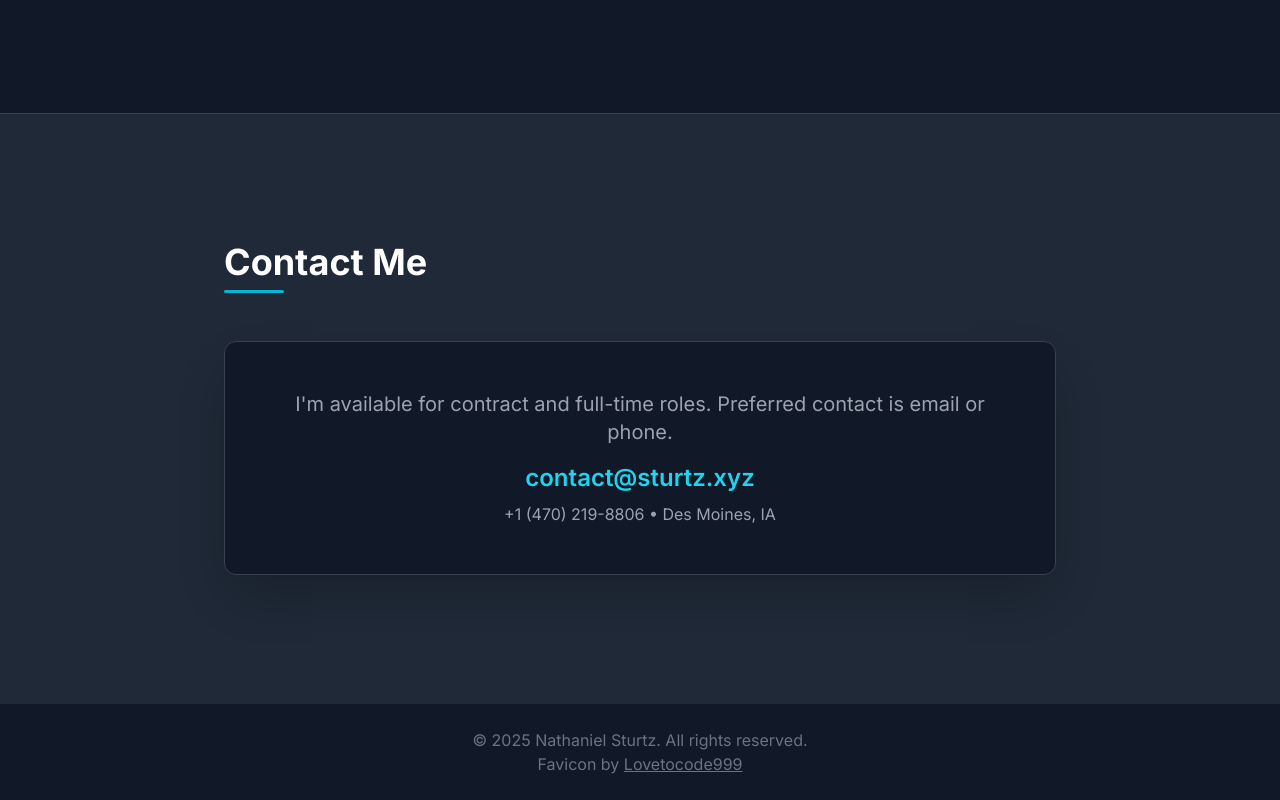
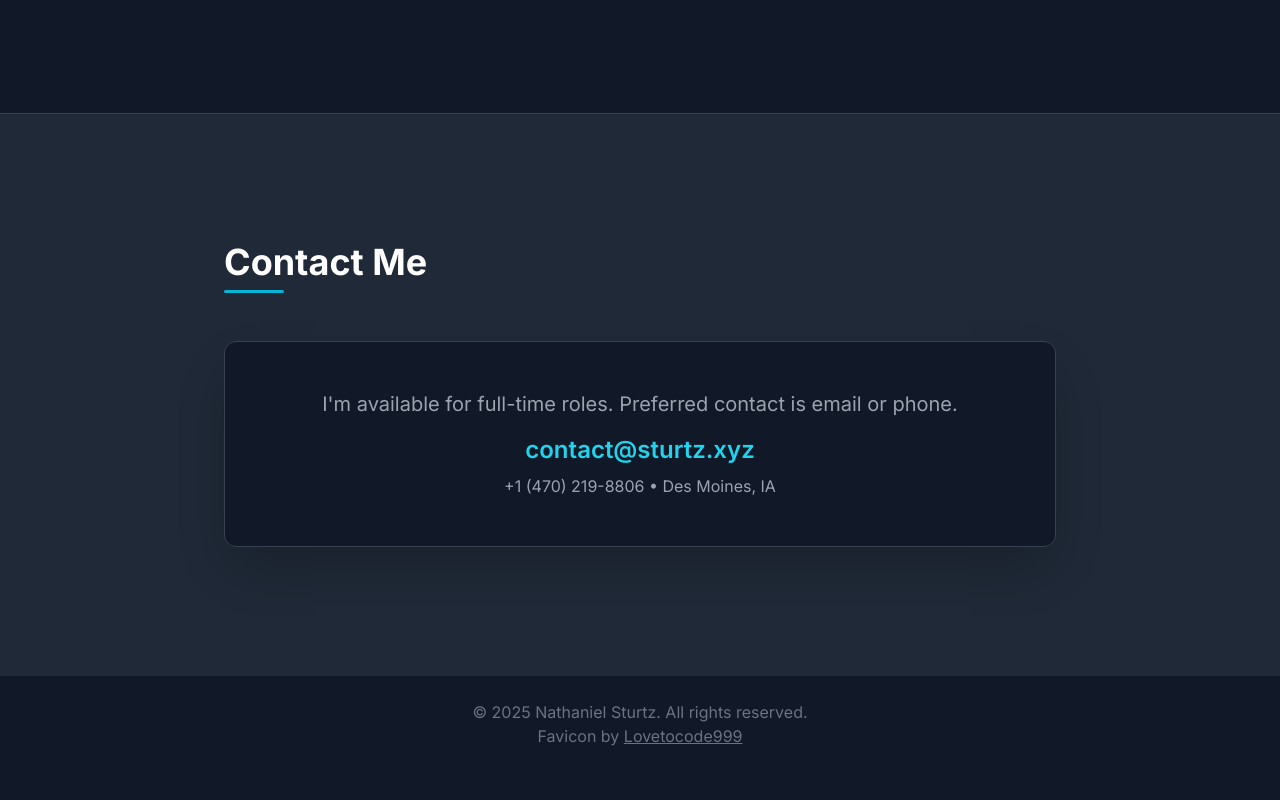
Before and after one commit to DarthKilroy/natesturtz.com, a website: page index.html in a window 1280 px wide. Shown: the part 2915-3715 px from the top of the page. After the commit the page ends 3687 px from the top, so only its background shows below. Drawn offline with nearby package versions, Linux system fonts and the light colour scheme.

Commit message:
removed contract work
Signed-off-by: Nate <nate@8ball.space>

```diff
--- a/index.html
+++ b/index.html
@@ -429,7 +429,7 @@
             class="bg-gray-900 p-8 md:p-12 rounded-xl shadow-2xl border border-gray-700 text-center"
           >
             <p class="text-xl text-gray-400 mb-4">
-              I'm available for contract and full-time roles. Preferred contact
+              I'm available for full-time roles. Preferred contact
               is email or phone.
             </p>
 
```
